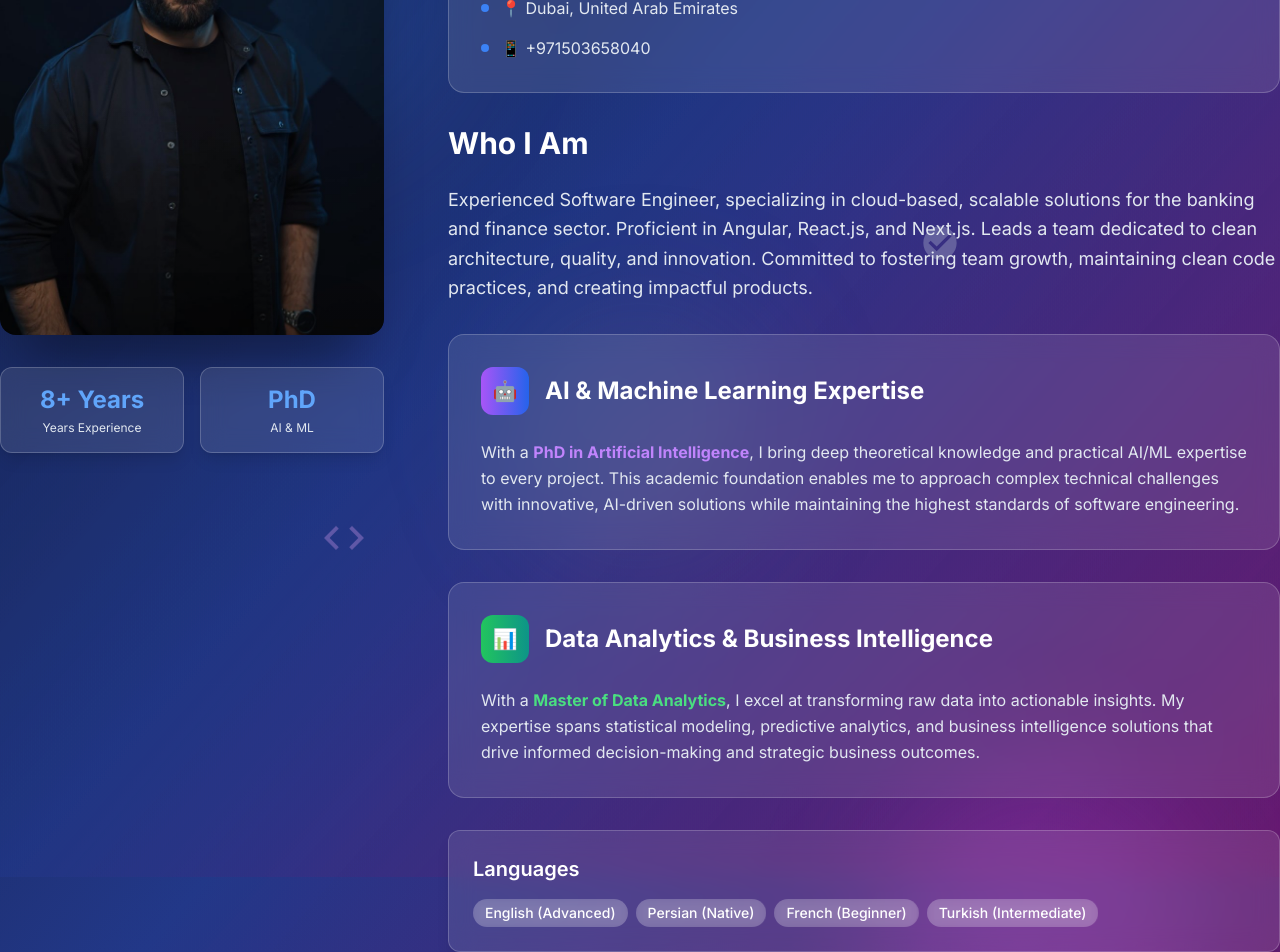
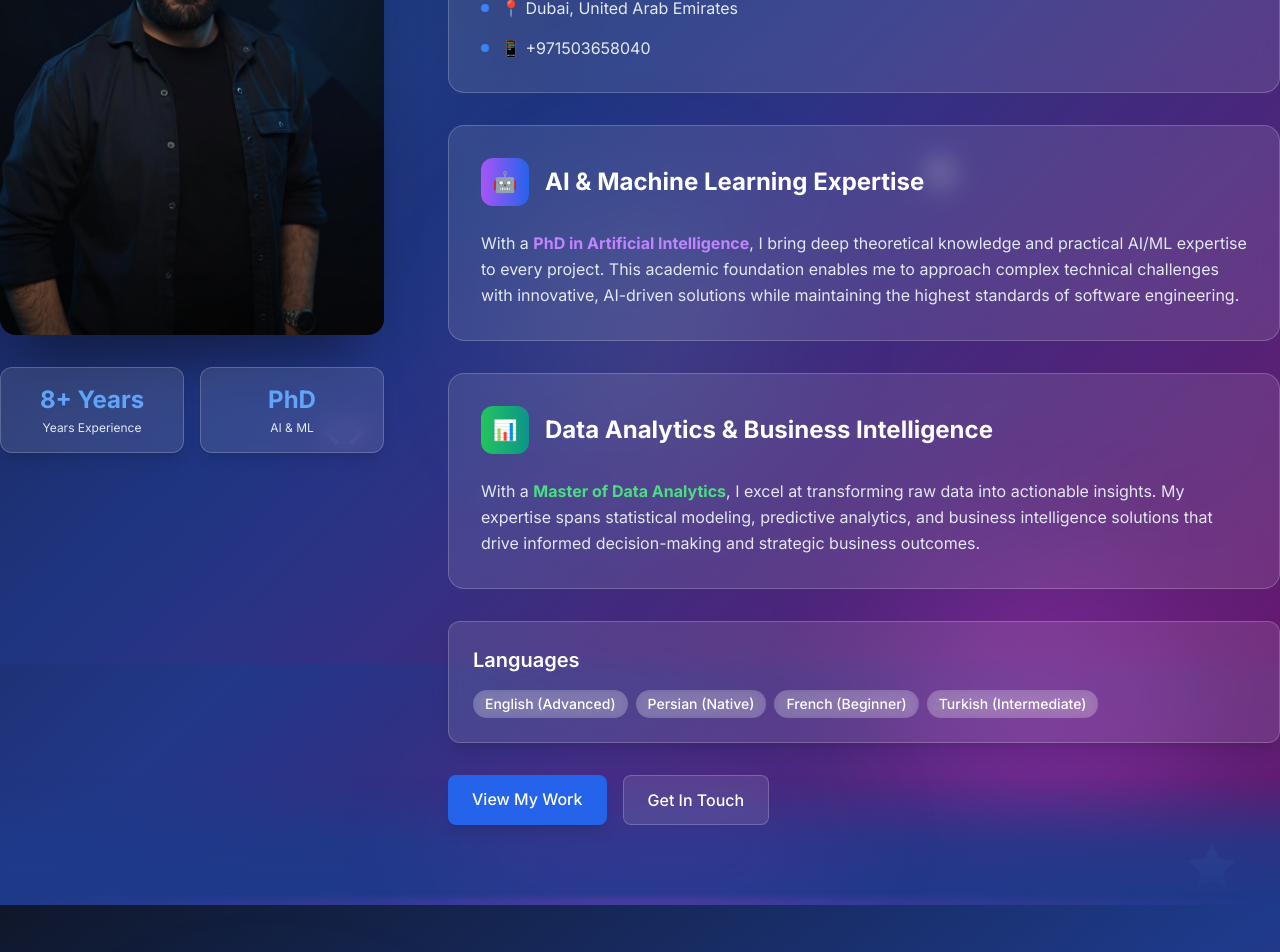
Before and after one commit to marjani34/portfolio, a Next.js app: page / in a window 1280 px wide. Shown: the part 1360-2312 px from the top of the page. Built offline with nearby package versions, Linux system fonts and the light colour scheme.

Commit message:
Smooth Transition Zone

```diff
--- a/src/sections/About.tsx
+++ b/src/sections/About.tsx
@@ -151,16 +151,6 @@ const About = () => {
                 </div>
               </div>
 
-              {/* About Content */}
-              <div>
-                <h3 className="text-3xl font-bold mb-6 text-white">
-                  Who I Am
-                </h3>
-                <p className="text-lg text-secondary-200 dark:text-secondary-100 leading-relaxed mb-6">
-                  {personalInfo.about}
-                </p>
-              </div>
-
               {/* AI Expertise Highlight */}
               <div className="bg-white/10 dark:bg-white/5 backdrop-blur-md p-8 rounded-2xl border border-white/20 dark:border-white/10">
                 <div className="flex items-center mb-6">
@@ -233,6 +223,15 @@ const About = () => {
           </div>
         </div>
       </div>
+
+      {/* Smooth Transition Zone to Gallery Section */}
+      <div className="absolute bottom-0 left-0 right-0 h-32 bg-gradient-to-t from-primary-900 via-primary-900/80 to-transparent"></div>
+
+      {/* Blurred Divider */}
+      <div className="absolute bottom-0 left-0 right-0 h-1 bg-gradient-to-r from-transparent via-accent-500/50 to-transparent blur-sm"></div>
+
+      {/* Purple Accent Glow at Bottom */}
+      <div className="absolute bottom-0 left-1/2 transform -translate-x-1/2 w-96 h-32 bg-accent-500/10 rounded-full blur-3xl"></div>
     </section>
   );
 };
--- a/src/sections/Awards.tsx
+++ b/src/sections/Awards.tsx
@@ -34,8 +34,14 @@ const Awards = () => {
       {/* Top Fade Transition */}
       <div className="absolute top-0 left-0 right-0 h-32 bg-gradient-to-b from-accent-600 via-accent-600/80 to-transparent dark:from-accent-700 dark:via-accent-700/80"></div>
 
-      {/* Bottom Fade Transition */}
-      <div className="absolute bottom-0 left-0 right-0 h-32 bg-gradient-to-t from-primary-600 via-primary-600/80 to-transparent dark:from-primary-700 dark:via-primary-700/80"></div>
+      {/* Smooth Transition Zone to Contact Section */}
+      <div className="absolute bottom-0 left-0 right-0 h-32 bg-gradient-to-t from-primary-700 via-primary-700/80 to-transparent dark:from-primary-800 dark:via-primary-800/80"></div>
+
+      {/* Blurred Divider */}
+      <div className="absolute bottom-0 left-0 right-0 h-1 bg-gradient-to-r from-transparent via-accent-500/50 to-transparent blur-sm"></div>
+
+      {/* Purple Accent Glow at Bottom */}
+      <div className="absolute bottom-0 left-1/2 transform -translate-x-1/2 w-96 h-32 bg-accent-500/10 rounded-full blur-3xl"></div>
       <div className="container-custom">
         <h2 className="text-3xl md:text-4xl font-bold text-center mb-12 text-white">
           Awards & Recognition
--- a/src/sections/Books.tsx
+++ b/src/sections/Books.tsx
@@ -256,6 +256,15 @@ const Books = () => {
           </div>
         </div>
       </div>
+
+      {/* Smooth Transition Zone to Certificates Section */}
+      <div className="absolute bottom-0 left-0 right-0 h-32 bg-gradient-to-t from-accent-800 via-accent-800/80 to-transparent dark:from-accent-900 dark:via-accent-900/80"></div>
+
+      {/* Blurred Divider */}
+      <div className="absolute bottom-0 left-0 right-0 h-1 bg-gradient-to-r from-transparent via-secondary-500/50 to-transparent blur-sm"></div>
+
+      {/* Purple Accent Glow at Bottom */}
+      <div className="absolute bottom-0 left-1/2 transform -translate-x-1/2 w-96 h-32 bg-secondary-500/10 rounded-full blur-3xl"></div>
     </section>
   )
 }
--- a/src/sections/Certificates.tsx
+++ b/src/sections/Certificates.tsx
@@ -49,8 +49,14 @@ const Certificates = () => {
       {/* Top Fade Transition */}
       <div className="absolute top-0 left-0 right-0 h-32 bg-gradient-to-b from-primary-600 via-primary-600/80 to-transparent dark:from-primary-700 dark:via-primary-700/80"></div>
 
-      {/* Bottom Fade Transition */}
-      <div className="absolute bottom-0 left-0 right-0 h-32 bg-gradient-to-t from-accent-600 via-accent-600/80 to-transparent dark:from-accent-700 dark:via-accent-700/80"></div>
+      {/* Smooth Transition Zone to Awards Section */}
+      <div className="absolute bottom-0 left-0 right-0 h-32 bg-gradient-to-t from-accent-700 via-accent-700/80 to-transparent dark:from-accent-800 dark:via-accent-800/80"></div>
+
+      {/* Blurred Divider */}
+      <div className="absolute bottom-0 left-0 right-0 h-1 bg-gradient-to-r from-transparent via-primary-500/50 to-transparent blur-sm"></div>
+
+      {/* Purple Accent Glow at Bottom */}
+      <div className="absolute bottom-0 left-1/2 transform -translate-x-1/2 w-96 h-32 bg-primary-500/10 rounded-full blur-3xl"></div>
       <div className="container-custom">
         <h2 className="text-3xl md:text-4xl font-bold text-center mb-12 text-white">
           Certifications & Achievements
--- a/src/sections/Contact.tsx
+++ b/src/sections/Contact.tsx
@@ -246,6 +246,15 @@ const Contact = () => {
           </div>
         </div>
       </div>
+
+      {/* Smooth Transition Zone to Footer */}
+      <div className="absolute bottom-0 left-0 right-0 h-32 bg-gradient-to-t from-accent-800 via-accent-800/80 to-transparent dark:from-accent-900 dark:via-accent-900/80"></div>
+
+      {/* Blurred Divider */}
+      <div className="absolute bottom-0 left-0 right-0 h-1 bg-gradient-to-r from-transparent via-secondary-500/50 to-transparent blur-sm"></div>
+
+      {/* Purple Accent Glow at Bottom */}
+      <div className="absolute bottom-0 left-1/2 transform -translate-x-1/2 w-96 h-32 bg-secondary-500/10 rounded-full blur-3xl"></div>
     </section>
   )
 }
--- a/src/sections/Gallery.tsx
+++ b/src/sections/Gallery.tsx
@@ -140,6 +140,15 @@ const Gallery = () => {
           </div>
         </div>
       </div>
+
+      {/* Smooth Transition Zone to Projects Section */}
+      <div className="absolute bottom-0 left-0 right-0 h-32 bg-gradient-to-t from-accent-900 via-accent-900/80 to-transparent"></div>
+
+      {/* Blurred Divider */}
+      <div className="absolute bottom-0 left-0 right-0 h-1 bg-gradient-to-r from-transparent via-secondary-500/50 to-transparent blur-sm"></div>
+
+      {/* Purple Accent Glow at Bottom */}
+      <div className="absolute bottom-0 left-1/2 transform -translate-x-1/2 w-96 h-32 bg-secondary-500/10 rounded-full blur-3xl"></div>
     </section>
   )
 }
--- a/src/sections/Projects.tsx
+++ b/src/sections/Projects.tsx
@@ -9,8 +9,14 @@ const Projects = () => {
       {/* Top Fade Transition */}
       <div className="absolute top-0 left-0 right-0 h-32 bg-gradient-to-b from-primary-700 via-primary-700/80 to-transparent dark:from-primary-800 dark:via-primary-800/80"></div>
 
-      {/* Bottom Fade Transition */}
-      <div className="absolute bottom-0 left-0 right-0 h-32 bg-gradient-to-t from-accent-700 via-accent-700/80 to-transparent dark:from-accent-800 dark:via-accent-800/80"></div>
+      {/* Smooth Transition Zone to Skills Section */}
+      <div className="absolute bottom-0 left-0 right-0 h-32 bg-gradient-to-t from-accent-800 via-accent-800/80 to-transparent dark:from-accent-900 dark:via-accent-900/80"></div>
+
+      {/* Blurred Divider */}
+      <div className="absolute bottom-0 left-0 right-0 h-1 bg-gradient-to-r from-transparent via-primary-500/50 to-transparent blur-sm"></div>
+
+      {/* Purple Accent Glow at Bottom */}
+      <div className="absolute bottom-0 left-1/2 transform -translate-x-1/2 w-96 h-32 bg-primary-500/10 rounded-full blur-3xl"></div>
       <div className="container-custom">
         <h2 className="text-3xl md:text-4xl font-bold text-center mb-12 text-white">
           My Projects
--- a/src/sections/Skills.tsx
+++ b/src/sections/Skills.tsx
@@ -47,8 +47,14 @@ const Skills = () => {
       {/* Top Fade Transition */}
       <div className="absolute top-0 left-0 right-0 h-32 bg-gradient-to-b from-accent-700 via-accent-700/80 to-transparent dark:from-accent-800 dark:via-accent-800/80"></div>
 
-      {/* Bottom Fade Transition */}
-      <div className="absolute bottom-0 left-0 right-0 h-32 bg-gradient-to-t from-primary-600 via-primary-600/80 to-transparent dark:from-primary-700 dark:via-primary-700/80"></div>
+      {/* Smooth Transition Zone to Books Section */}
+      <div className="absolute bottom-0 left-0 right-0 h-32 bg-gradient-to-t from-primary-700 via-primary-700/80 to-transparent dark:from-primary-800 dark:via-primary-800/80"></div>
+
+      {/* Blurred Divider */}
+      <div className="absolute bottom-0 left-0 right-0 h-1 bg-gradient-to-r from-transparent via-accent-500/50 to-transparent blur-sm"></div>
+
+      {/* Purple Accent Glow at Bottom */}
+      <div className="absolute bottom-0 left-1/2 transform -translate-x-1/2 w-96 h-32 bg-accent-500/10 rounded-full blur-3xl"></div>
       <div className="container-custom">
         <h2 className="text-3xl md:text-4xl font-bold text-center mb-12 text-white">
           Skills & Technologies
```
